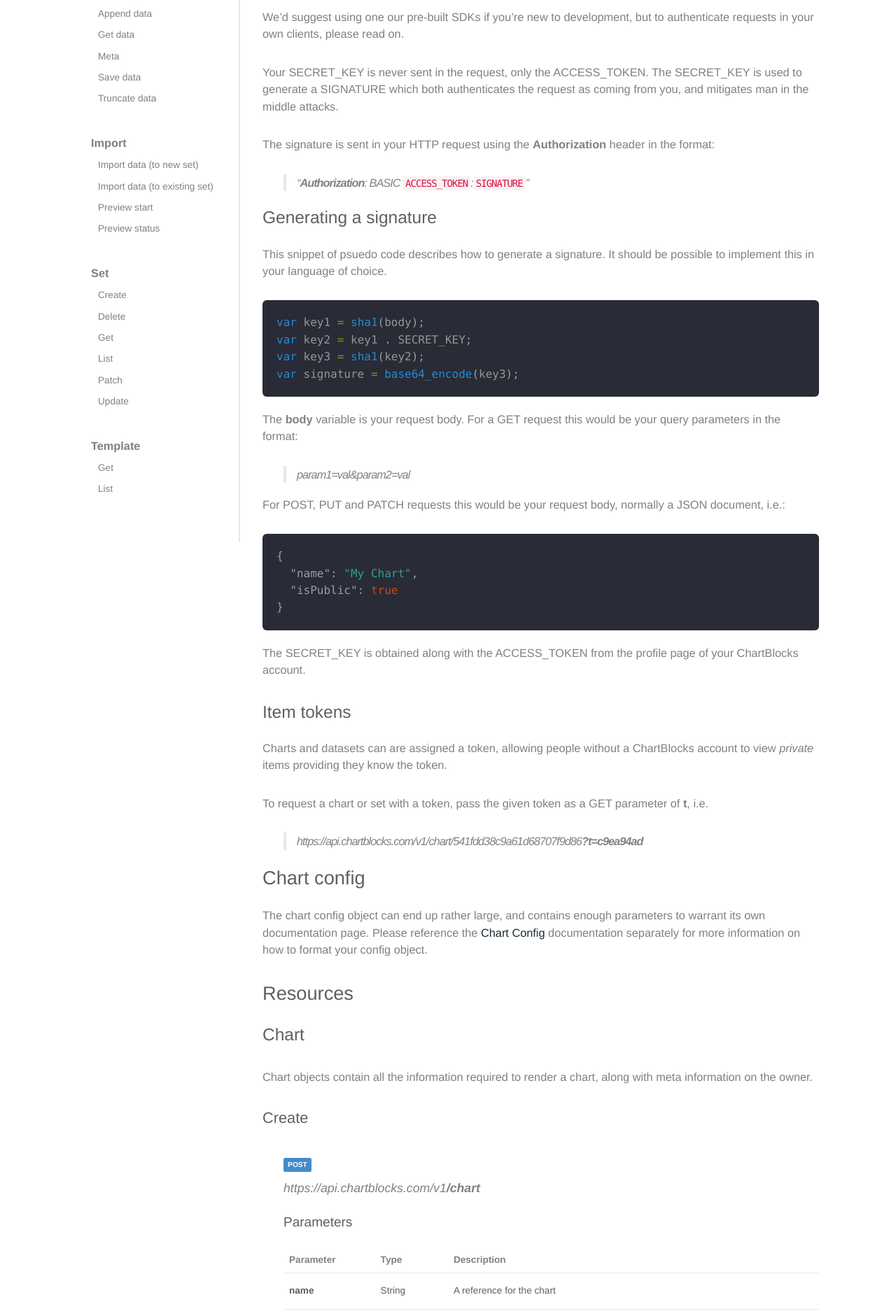
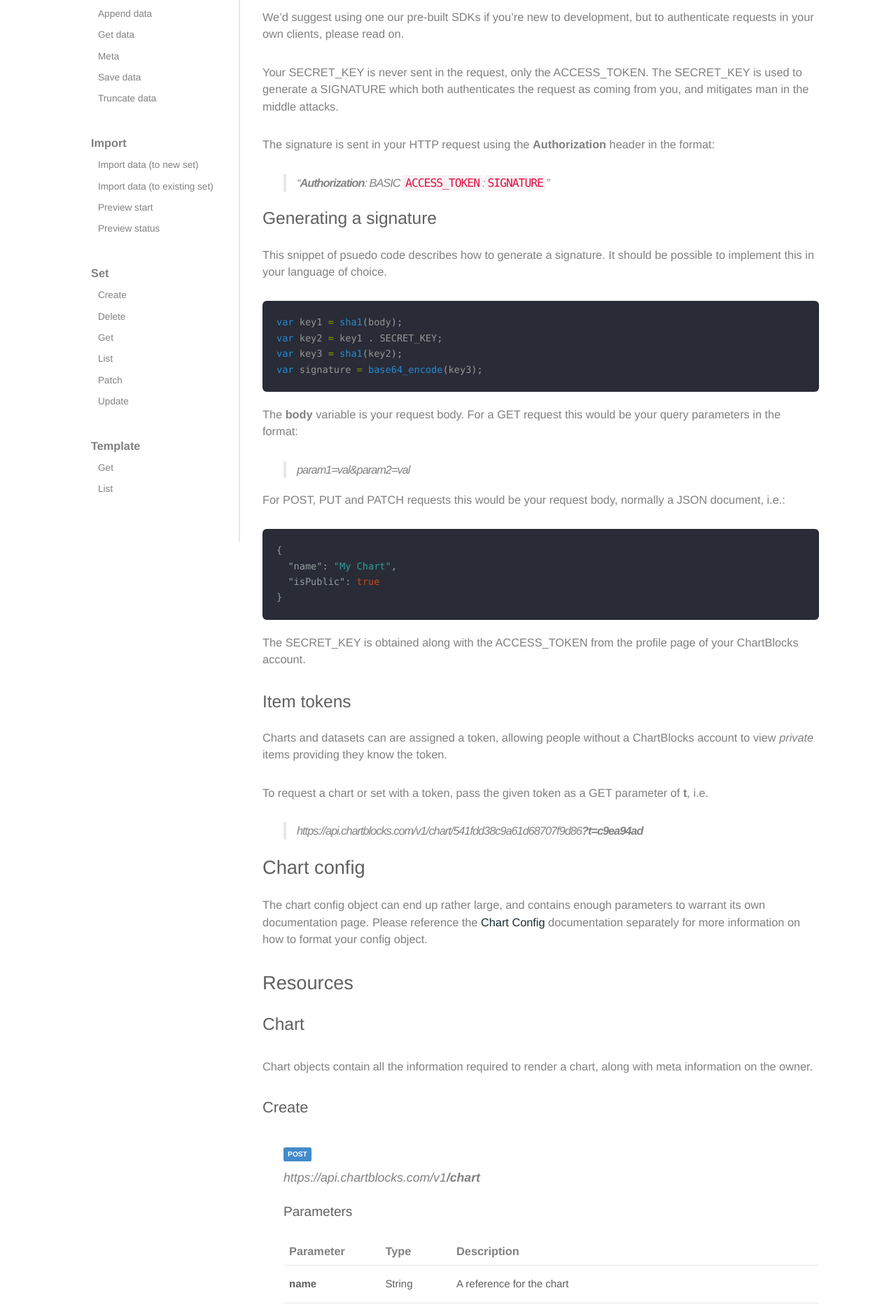
Before and after one commit to ChartBlocks/developer-docs, a Jekyll site: the page built from rest-api.md, in a window 1280 px wide. Shown: the part 805-2686 px from the top of the page at 70% size. Built offline with Jekyll 4.4.1, drawn with Linux system fonts in a browser that asks for light colours; nearby versions of some CDN libraries.

Commit message:
Font size changes

```diff
--- a/_sass/_syntax-highlighting.scss
+++ b/_sass/_syntax-highlighting.scss
@@ -14,7 +14,6 @@
         code{
             padding:0;
             color:inherit;
-            font-size:16px;
             white-space:pre;
             white-space:pre-wrap;
             background-color:rgba(0, 0, 0, 0);
@@ -26,7 +25,7 @@
 code{
     padding:2px 4px;
     color:#D14;
-    font-size:14px;
+    font-size:1em;
     white-space:nowrap;
     font-style:normal;
     font-family: "Lucida Console", "Lucida Sans Typewriter", Monaco, "Bitstream Vera Sans Mono", monospace;
--- a/_sass/_tables.scss
+++ b/_sass/_tables.scss
@@ -4,7 +4,7 @@
     margin-bottom:20px;
 
     th{
-        font-size:1em;
+        font-size:1.2em;
         padding:8px;
         vertical-align:top;
         text-align:left;
@@ -16,7 +16,7 @@
     }
 
     td{
-        font-size:1em;
+        font-size:1.1em;
         color:$grey-color-dark;
         border-bottom:solid 1px $grey-color-light;
         vertical-align:top;
```
